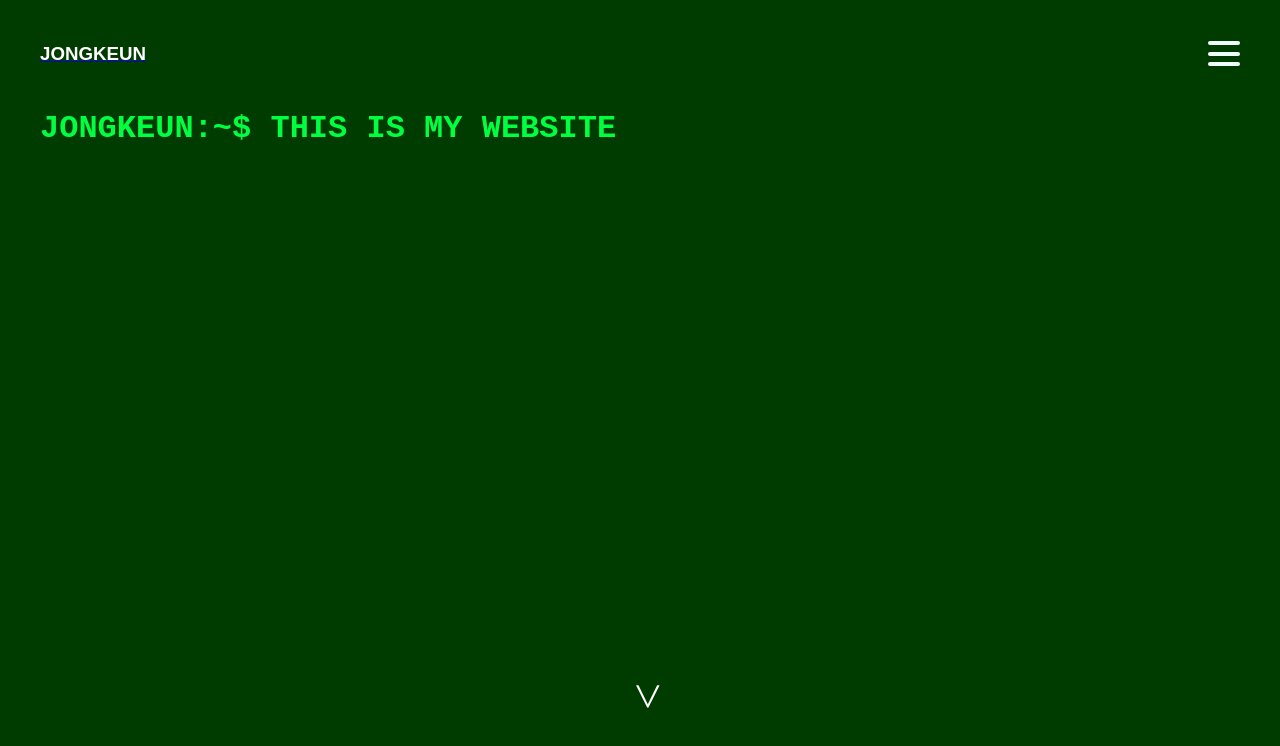
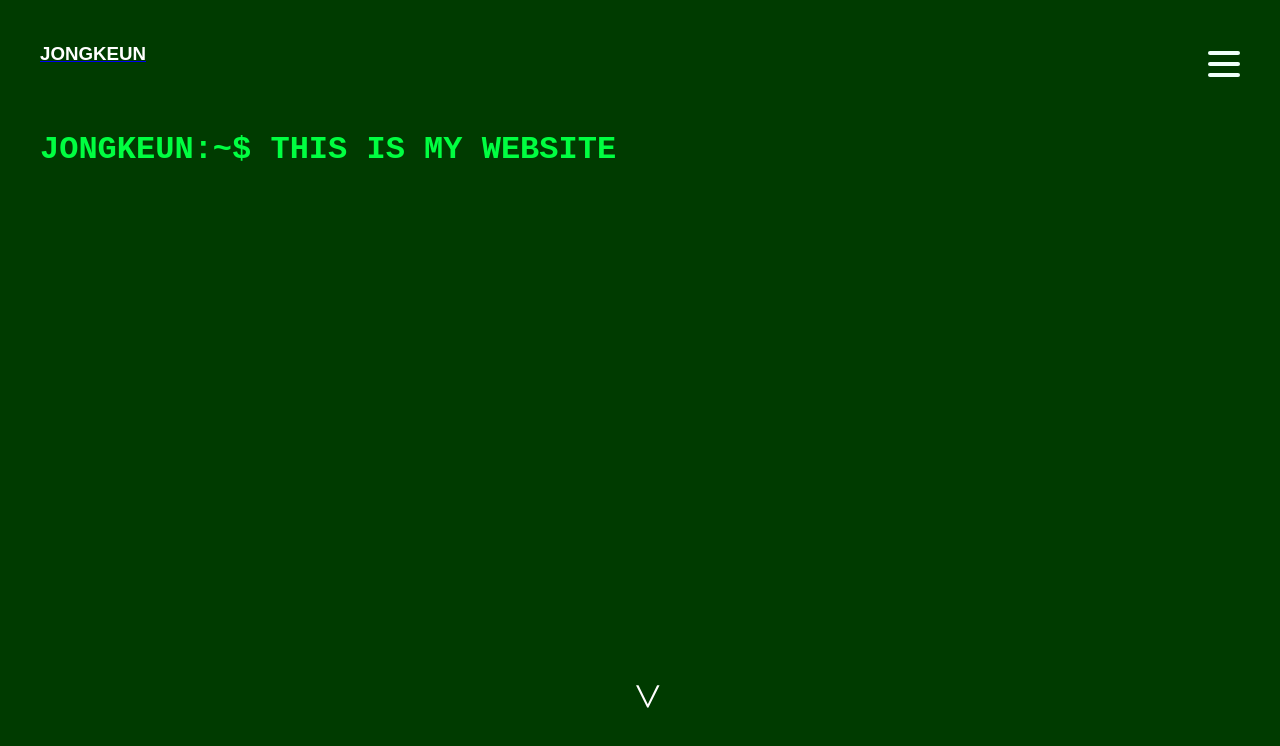
Before and after one commit to Jongkeun/Jongkeun, a React (Create React App) app: page / in a window 1280 px wide. Shown: the top 746 px of the page. Built offline with nearby package versions, Linux system fonts and the light colour scheme.

Commit message:
update welcome page height

```diff
--- a/src/containers/HeaderContainer.js
+++ b/src/containers/HeaderContainer.js
@@ -6,6 +6,7 @@ import HomeLink from "../components/HomeLink";
 const Header = styled.header`
   display: flex;
   justify-content: space-between;
+  height: 10vh;
 `;
 const Name = styled.h3`
   color: white;
```
